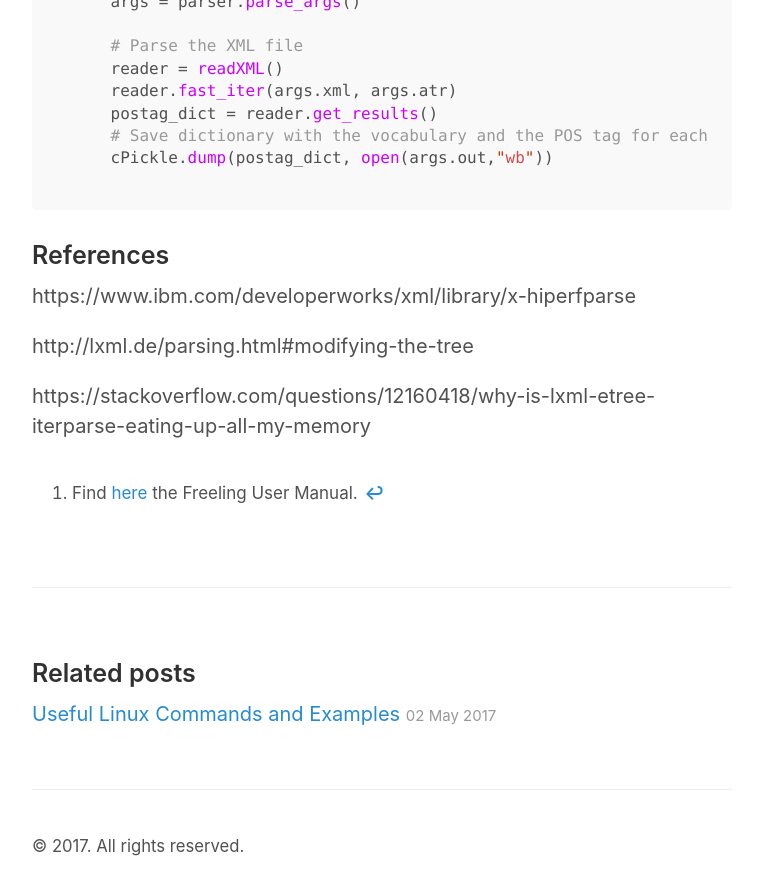
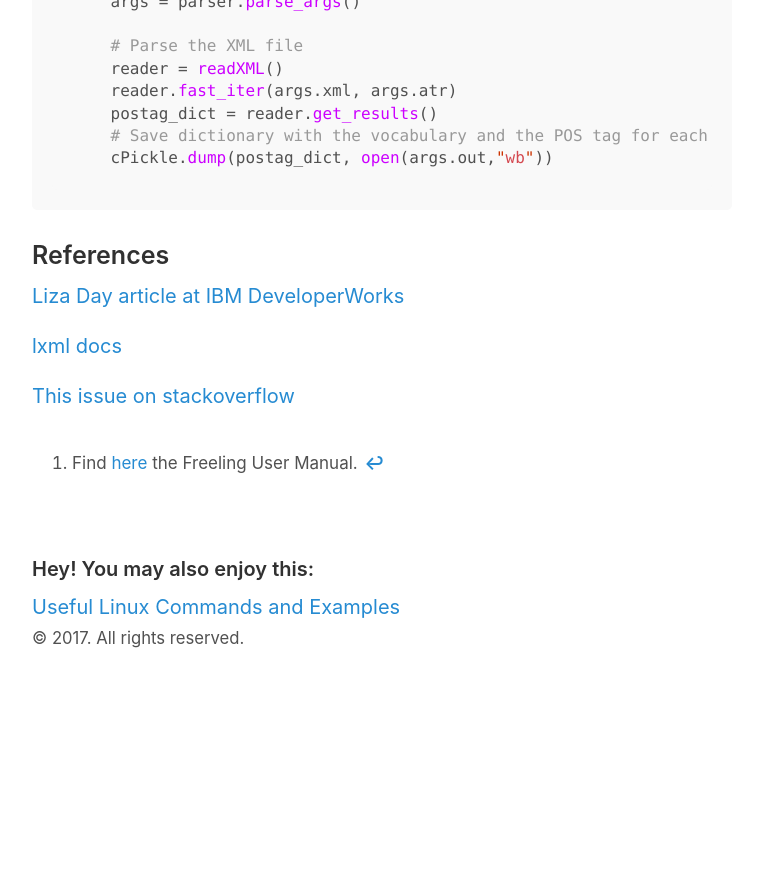
Before and after one commit to lautel/lautel.github.io, a Jekyll site: the page built from _posts/2017-05-17-large-xml-python.md, in a window 1280 px wide and 900 px high, scrolled down 2844 px. Shown: the top 895 px of the window, without its empty margins (258-1021 px from the left). Built offline with Jekyll 4.4.1, drawn with Linux system fonts in a browser that asks for light colours; after the commit the page ends 3536 px from its top, so only the background shows below that.

Commit message:
Add categories

````diff
--- a/_layouts/post.html
+++ b/_layouts/post.html
@@ -1,6 +1,7 @@
 ---
 layout: default
 ---
+
 
 <article class="post">
   <h1 class="post-title">{{ page.title }}</h1>
@@ -8,18 +9,40 @@ layout: default
   {{ content }}
 </article>
 
-{% if site.related_posts != empty %}
-<aside class="related">
-  <h3>Related posts</h3>
-  <ul class="related-posts">
-    {% for post in site.related_posts limit:3 %}
-      <li>
-        <a href="{{ site.baseurl }}{{ post.url }}">
-          {{ post.title }}
-          <small><time datetime="{{ post.date | date_to_xmlschema }}">{{ post.date | date_to_string }}</time></small>
-        </a>
-      </li>
+
+<div class="relatedPosts">
+
+<h4>Hey! You may also enjoy this:</h4>
+
+{% assign maxRelated = 2 %}
+{% assign minCommonTags =  1 %}
+{% assign maxRelatedCounter = 0 %}
+
+{% for post in site.posts %}
+
+    {% assign sameTagCount = 0 %}
+    {% assign commonTags = '' %}
+
+    {% for category in post.categories %}
+      {% if post.url != page.url %}
+        {% if page.categories contains category %}
+          {% assign sameTagCount = sameTagCount | plus: 1 %}
+          {% capture tagmarkup %} <span class="label label-default">{{ category }}</span> {% endcapture %}
+          {% assign commonTags = commonTags | append: tagmarkup %}
+        {% endif %}
+      {% endif %}
     {% endfor %}
-  </ul>
-</aside>
-{% endif %}
+
+    {% if sameTagCount >= minCommonTags %}
+      <div>
+      <a href="{{ site.baseurl }}{{ post.url }}">{{ post.title }}</a>
+      </div>
+      {% assign maxRelatedCounter = maxRelatedCounter | plus: 1 %}
+      {% if maxRelatedCounter >= maxRelated %}
+        {% break %}
+      {% endif %}
+    {% endif %}
+
+  {% endfor %}
+
+</div>
--- a/_posts/2017-05-17-large-xml-python.md
+++ b/_posts/2017-05-17-large-xml-python.md
@@ -101,10 +102,10 @@ if __name__ == "__main__":
 ```
 
 ### References
-https://www.ibm.com/developerworks/xml/library/x-hiperfparse
+[Liza Day article at IBM DeveloperWorks](https://www.ibm.com/developerworks/xml/library/x-hiperfparse)
 
-http://lxml.de/parsing.html#modifying-the-tree
+[lxml docs](http://lxml.de/parsing.html#modifying-the-tree)
 
-https://stackoverflow.com/questions/12160418/why-is-lxml-etree-iterparse-eating-up-all-my-memory
+[This issue on stackoverflow](https://stackoverflow.com/questions/12160418/why-is-lxml-etree-iterparse-eating-up-all-my-memory)
 
 [^fn-sample_footnote]: Find [here](https://talp-upc.gitbooks.io/freeling-user-manual/content/index.html) the Freeling User Manual.
````
Also changed, not shown: other parts of _posts/2017-05-17-large-xml-python.md (+1 -0 lines), _posts/2017-05-02-linux-commands.md (+1 -0 lines), archive.md (+2 -2 lines), index.html (line endings or trailing spaces).
